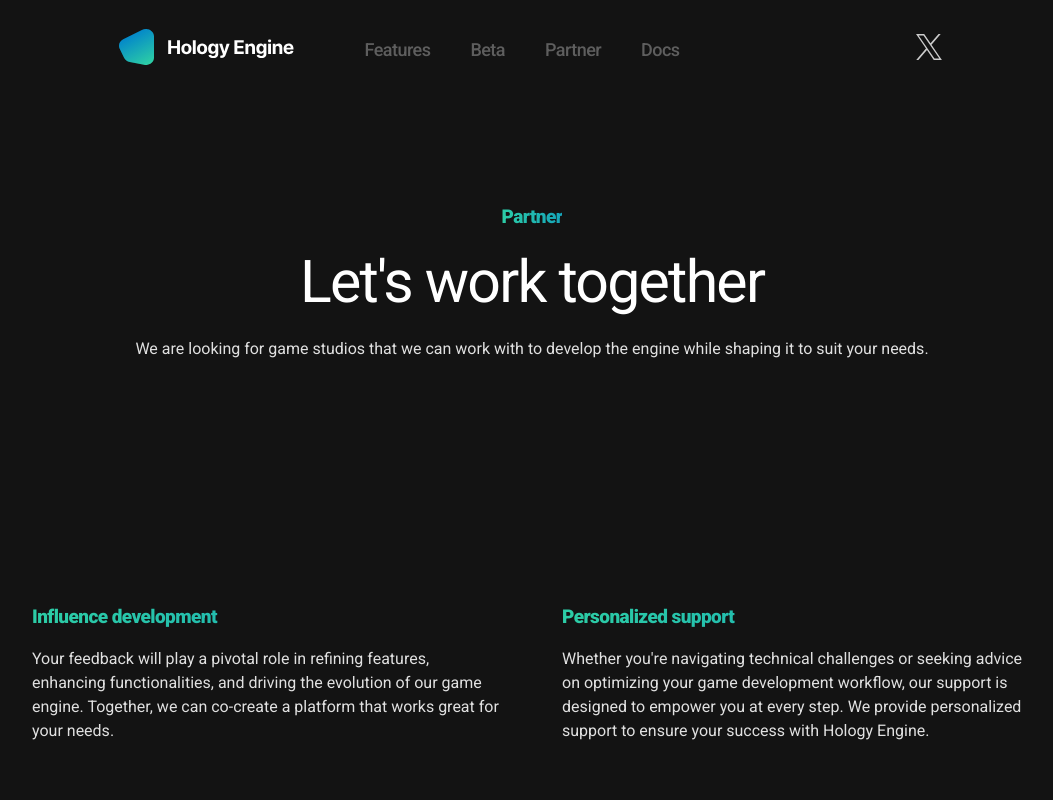
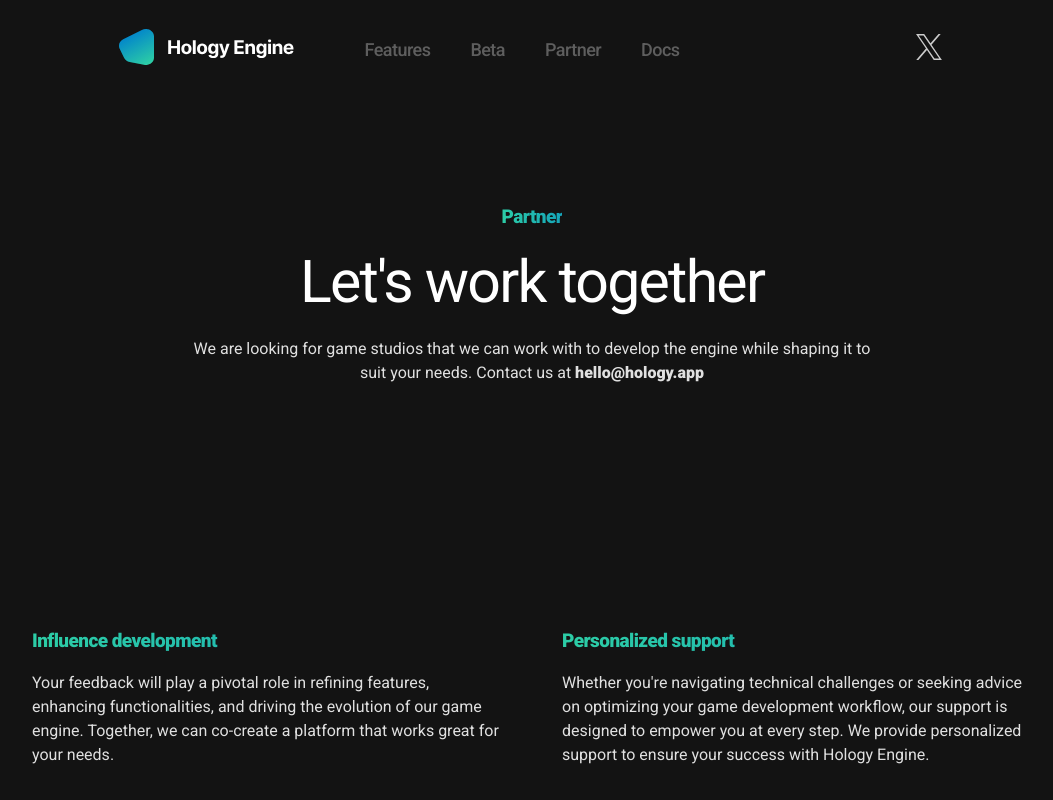
Before and after one commit to adamringhede/hology-website, a Next.js app: page /partner in a window 1280 px wide. Shown: the top 800 px of the page, without its empty margins (108-1161 px from the left). Built offline with nearby package versions, Linux system fonts and the light colour scheme.

Commit message:
add email cta

```diff
--- a/app/partner/page.tsx
+++ b/app/partner/page.tsx
@@ -4,9 +4,14 @@ export default function Page() {
       <section className="section-centered section" id="download">
         <h3>Partner</h3>
         <h2>Let's work together</h2>
-        <p>
+        <p style={{ maxWidth: '700px' }}>
           We are looking for game studios that we can work with to develop the
-          engine while shaping it to suit your needs.
+          engine while shaping it to suit your needs. Contact us at{' '}
+          <strong>
+            <a style={{ cursor: 'pointer' }} href="mailto:hello@hology.app">
+              hello@hology.app
+            </a>
+          </strong>
         </p>
       </section>
 
```
